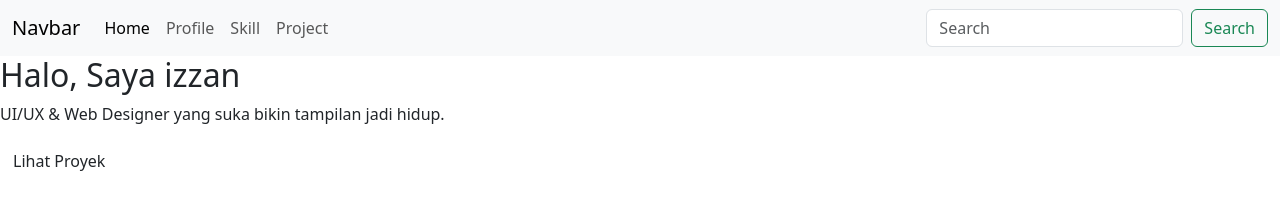
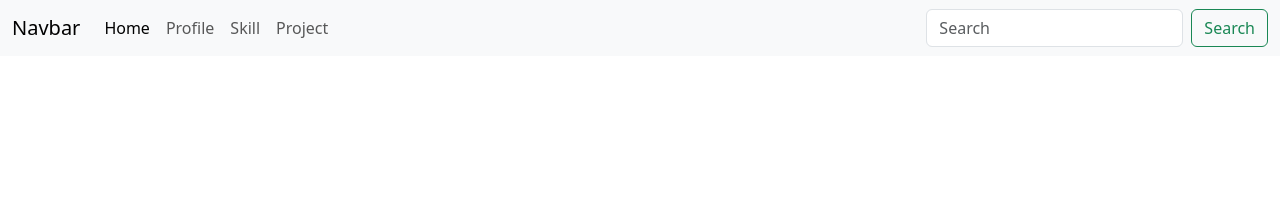
Before and after one commit to Izzan-commits/HTML-Bootstrap-Offline, a plain HTML site: page index.html in a window 1280 px wide. Drawn offline with nearby package versions, Linux system fonts and the light colour scheme.

Commit message:
index.html

```diff
--- a/index.html
+++ b/index.html
@@ -41,12 +41,6 @@
       </div>
     </nav>
 
-   <div class="header">
-        <h2>Halo, Saya <span>izzan</span></h2>
-        <p>UI/UX & Web Designer yang suka bikin tampilan jadi hidup.</p>
-        <a href="#projects" class="btn">Lihat Proyek</a>
-   </div>
-
     <script src="https://cdn.jsdelivr.net/npm/bootstrap@5.3.8/dist/js/bootstrap.bundle.min.js" integrity="sha384-FKyoEForCGlyvwx9Hj09JcYn3nv7wiPVlz7YYwJrWVcXK/BmnVDxM+D2scQbITxI" crossorigin="anonymous"></script>
   </body>
 </html>
```
